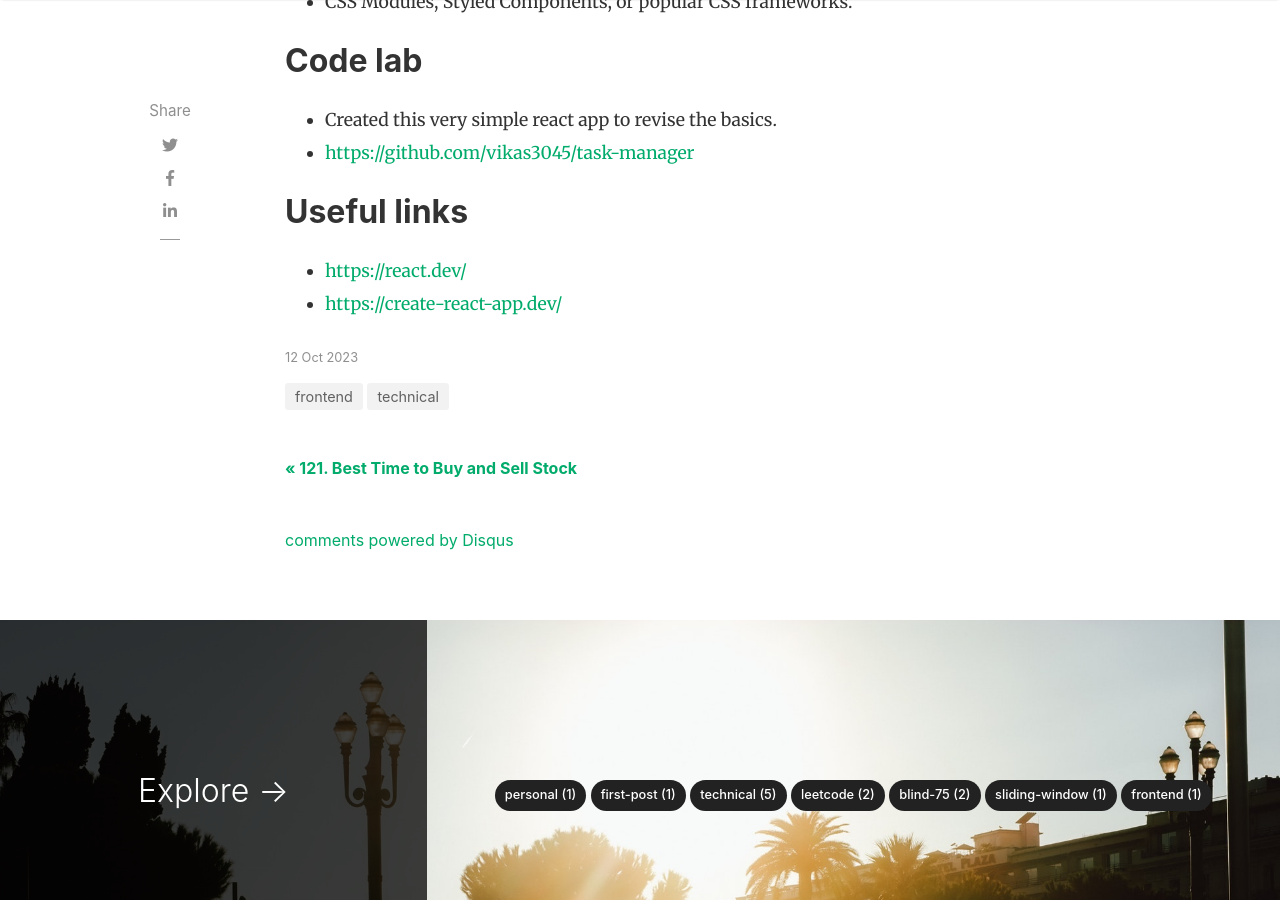
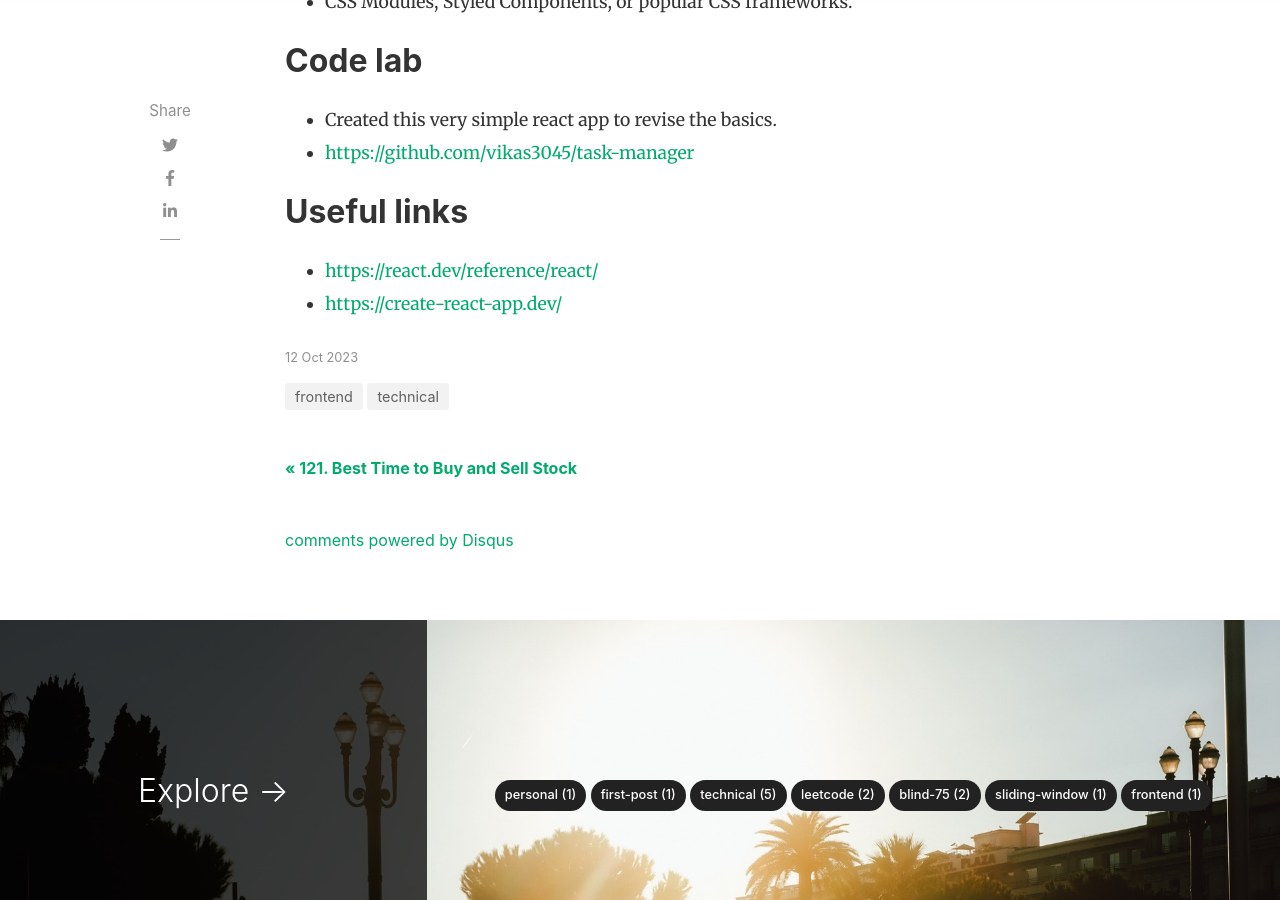
Before and after one commit to vikas3045/vikas3045.github.io, a Jekyll site: the page built from _posts/2023-10-12-reactjs-reference-notes.md, in a window 1280 px wide and 900 px high, scrolled down 9103 px. Built offline with Jekyll 4.4.1, drawn with Linux system fonts in a browser that asks for light colours; nearby versions of some CDN libraries; comment, search, counter and statistics services are not loaded; some of the changed lines change nothing that is shown.

Commit message:
Update 2023-10-12-reactjs-reference-notes.md

```diff
--- a/_posts/2023-10-12-reactjs-reference-notes.md
+++ b/_posts/2023-10-12-reactjs-reference-notes.md
@@ -351,5 +351,5 @@ function App() {
 - <a href="https://github.com/vikas3045/task-manager" target="_blank">https://github.com/vikas3045/task-manager</a>
 
 ## Useful links
-- <a href="https://react.dev/" target="_blank">https://react.dev/</a>
+- <a href="https://react.dev/reference/react/" target="_blank">https://react.dev/reference/react/</a>
 - <a href="https://create-react-app.dev/" target="_blank">https://create-react-app.dev/</a>
```
